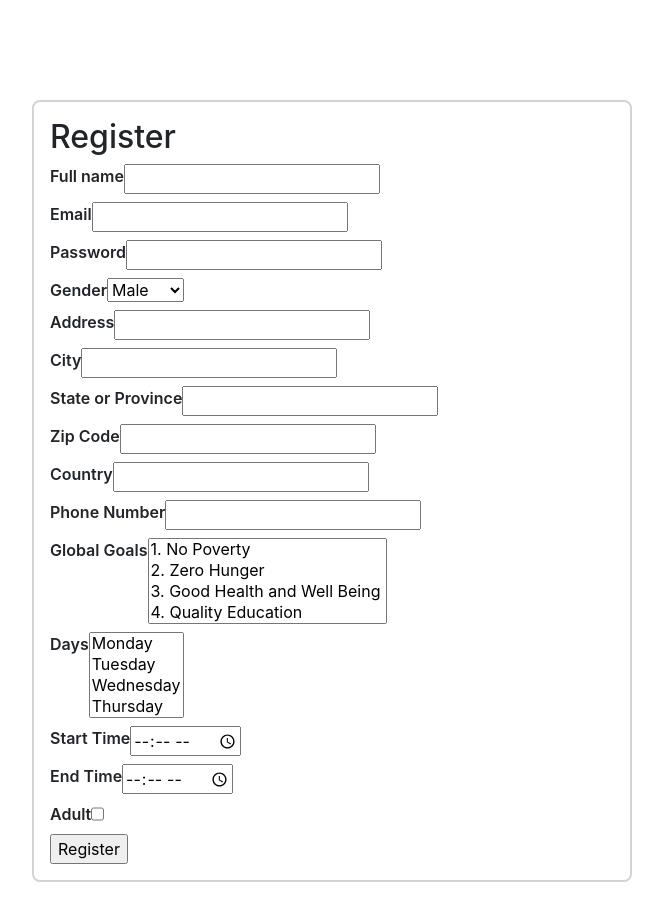
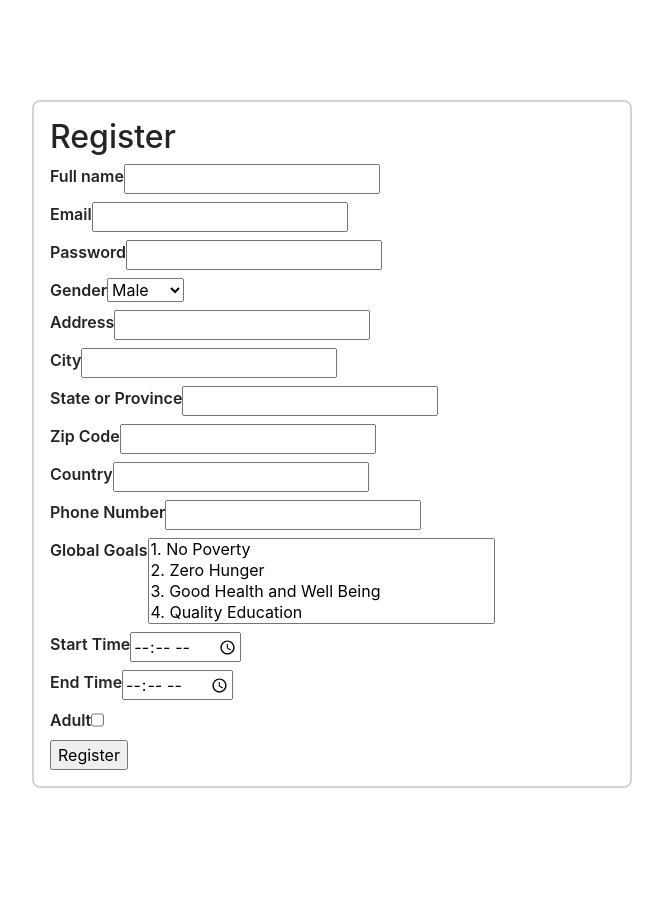
Before and after one commit to chingu-voyage7/Bears-Team-03, a React (Create React App) app: page / in a window 1280 px wide. Shown: the whole page, without its empty margins (308-971 px from the left). After the commit the page ends 804 px from the top, so only its background shows below. Built offline with nearby package versions, Linux system fonts and the light colour scheme.

Commit message:
Add all the remaining Global Goals to the RegistrationPage

```diff
--- a/src/RegistrationPage.js
+++ b/src/RegistrationPage.js
@@ -184,11 +184,16 @@ class RegistrationPage extends React.Component {
               <option value="5">5. Gender Equality</option>
               <option value="6">6. Clean Water and Sanitation</option>
               <option value="7">7. Affordable and Clean Energy</option>
-            </select>
-          </label>
-          <label htmlFor="days">
-            Days
-            <select
+              <option value="8">8. Decent Work and Economic Growth</option>
+              <option value="9">9. Industry, Innovation and Infrastructure</option>
+              <option value="10">10. Reduced Inequalities</option>
+              <option value="11">11. Sustainable Cities and Communities</option>
+              <option value="12">12. Responsible Consumption and Production</option>
+              <option value="13">13. Climate Action</option>
+              <option value="14">14. Life Below Water</option>
+              <option value="15">15. Life On Land</option>
+              <option value="16">16. Peace, Justice and Strong Institutions</option>
+              <option value="17">17. Partnerships for the Goals</option>
               name="days"
               multiple
               value={user.days}
```
